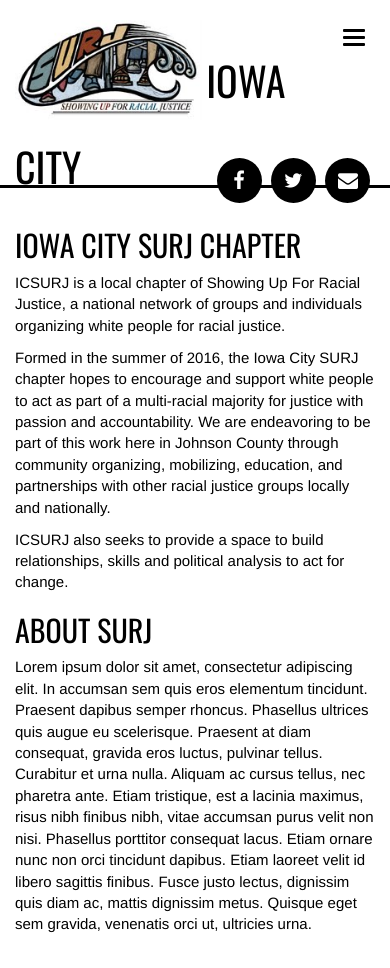
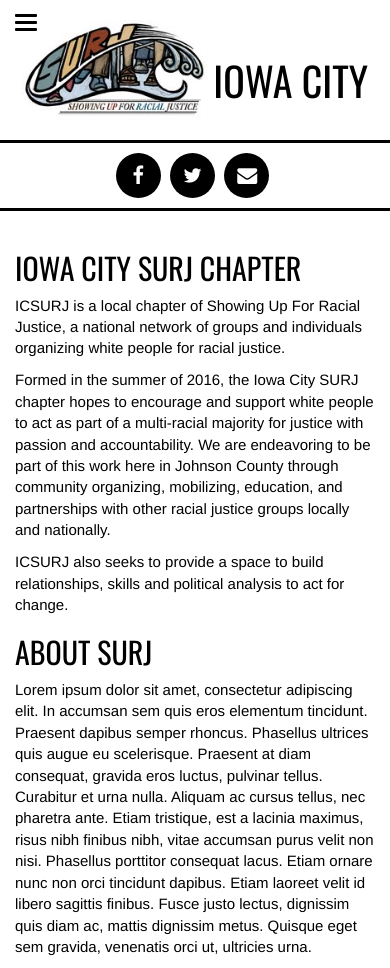
Before and after one commit to icsurj/icsurj.github.io, a Jekyll site: the page built from index.md, in a window 390 px wide. Built offline with Jekyll 4.4.1, drawn with Linux system fonts in a browser that asks for light colours; some web fonts are replaced; before the commit the page ends 945 px from its top, so only the background shows below that.

Commit message:
Improve header layout for narrow viewports

```diff
--- a/_includes/header.html
+++ b/_includes/header.html
@@ -1,8 +1,6 @@
 <header>
     <nav>
         <div class="container-fluid">
-            <div class="row nav-title">
-                <div class="col-md-10 col-md-offset-1">
             <button type="button" class="navbar-toggle collapsed" data-toggle="collapse"
                     data-target="#navbar-dropdown" aria-expanded="false"
                     aria-controls="navbar-dropdown">
@@ -11,11 +9,15 @@
                 <span class="icon-bar"></span>
                 <span class="icon-bar"></span>
             </button>
+            <div class="row nav-title">
+                <div class="col-md-10 col-md-offset-1">
+                    <span class="title">
                         <a href="{{site.baseurl}}/">
                             <img alt="Showing Up for Racial Justice" src="{{site.baseurl}}/images/surj.jpg"
                              width="187" height="100" />
                         </a>
                         <h1>Iowa City</h1>
+                    </span>
                     <span class="contact-links">
                         <a href="{{site.facebook-url}}" target="_blank" class="btn btn-circle">
                             <span class="icon-facebook"></span>
--- a/_sass/_base.scss
+++ b/_sass/_base.scss
@@ -20,11 +20,33 @@
     .navbar-toggle:hover {
         background-color: darken($body-bg-color, 10%);
     }
+
+    .container-fluid {
+        @media (max-width: $screen-xs-max) {
+            padding-left: 0;
+            padding-right: 0;
+        }
+    }
+}
+
+.navbar-nav {
+    @media (max-width: $screen-xs-max) {
+        padding-left: 10px;
+        padding-right: 10px;
+    }
 }
 
 .nav-title {
     @media (max-width: $screen-xs-max) {
         border-bottom: 3px solid $text-color;
+    }
+}
+
+.contact-links {
+    @media (max-width: $screen-xs-max) {
+        border-top: 3px solid $text-color;
+        margin-top: $standard-margin;
+        padding-top: $standard-margin / 2;
     }
 }
 
--- a/_sass/_layout.scss
+++ b/_sass/_layout.scss
@@ -20,11 +20,19 @@
     float: right;
     position: relative;
     top: 38px;
+
+    @media (max-width: $screen-xs-max) {
+        display: block;
+        position: static;
+        float: none;
+        text-align: center;
+    }
 }
 
 .navbar-toggle {
-    margin-top: 0;
-    margin-right: 0;
+    position: absolute;
+    margin: 5px;
+    z-index: 1;
 }
 
 #navbar-dropdown {
@@ -37,6 +45,17 @@
 .nav-title {
     padding-top: $standard-margin;
     padding-bottom: $standard-margin;
+
+    @media (max-width: $screen-xs-max) {
+        padding-bottom: 10px;
+    }
+
+    .title {
+        @media (max-width: $screen-xs-max) {
+            display: block;
+            text-align: center;
+        }
+    }
 }
 
 h1 {
```
Also changed, not shown: Gemfile.lock. Lines whose indentation alone changed are shown as unchanged.
